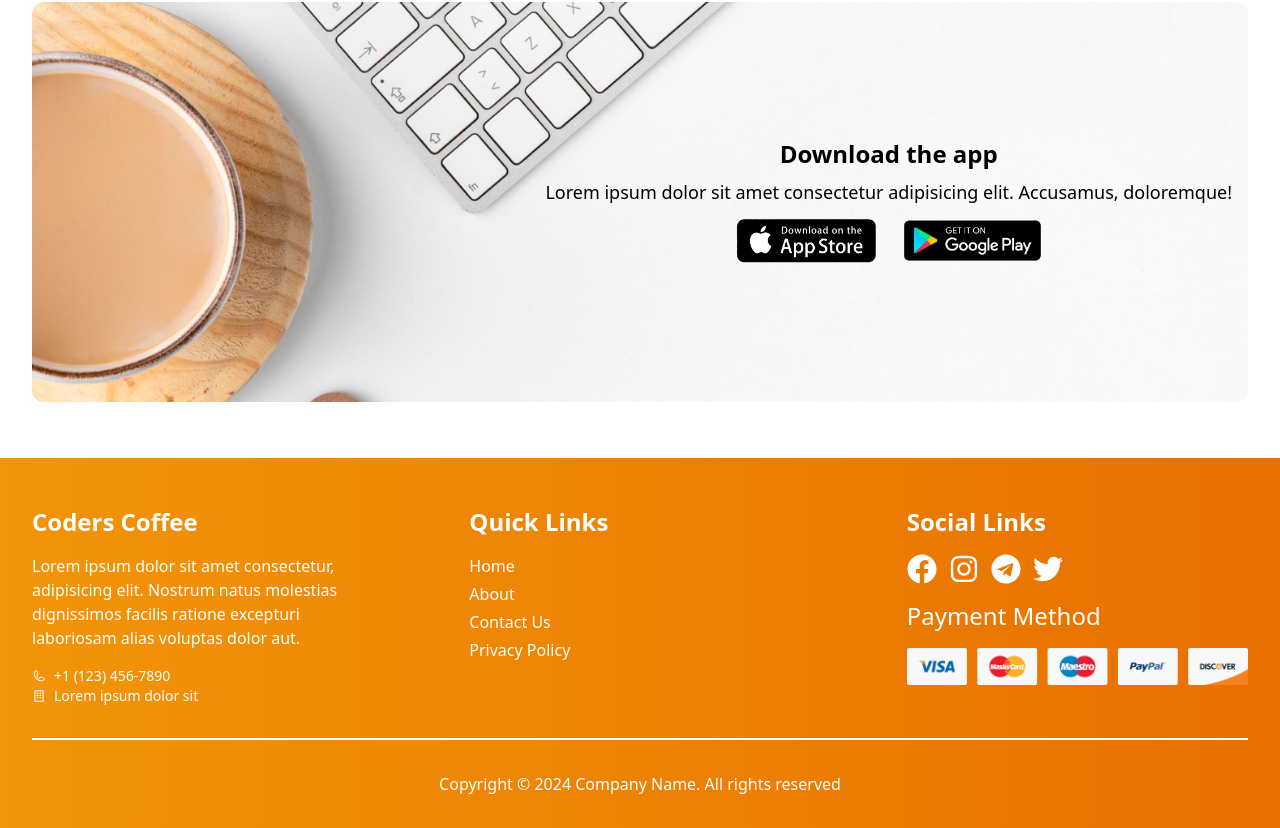
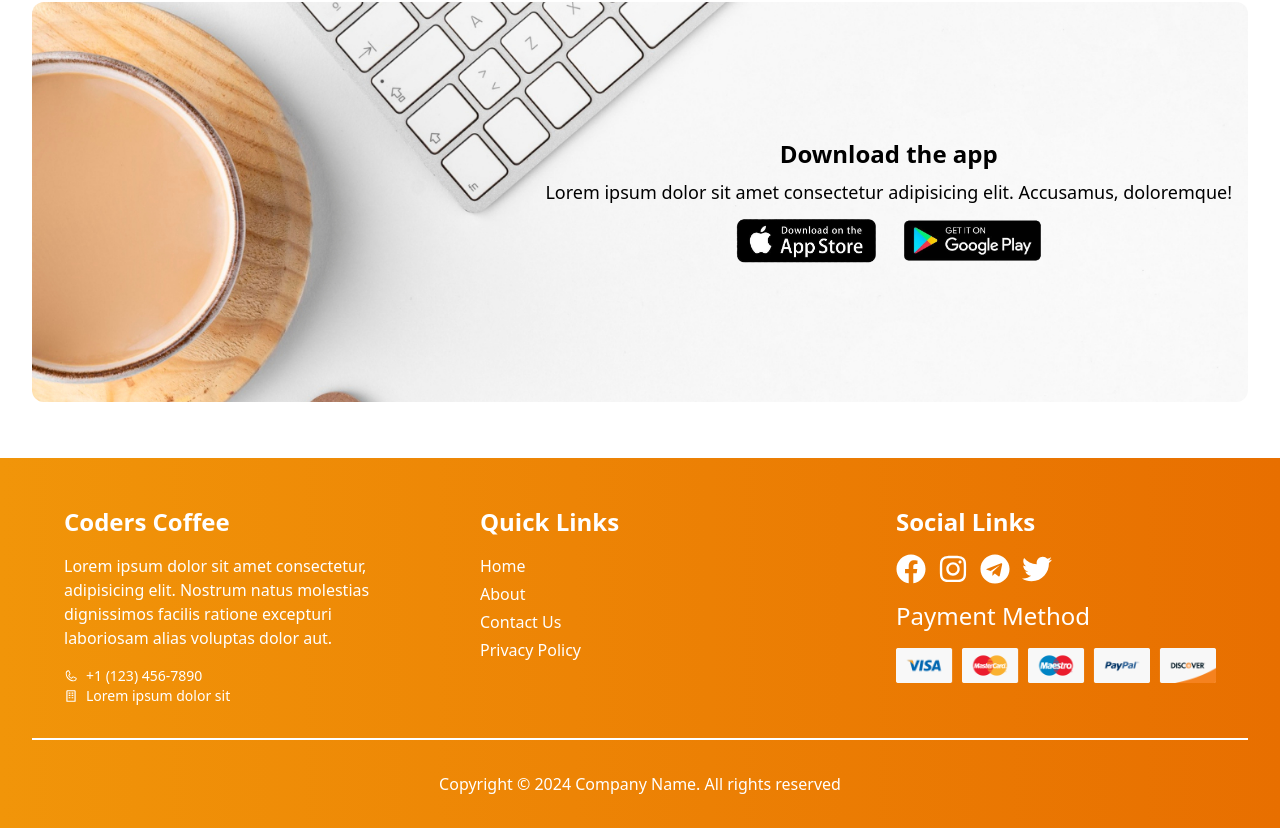
Before and after one commit to Minahil-Muhammad-Moiz/coffeeShop, a React (Vite) app: page / in a window 1280 px wide. Shown: the part 1928-2756 px from the top of the page. Built offline with nearby package versions, Linux system fonts and the light colour scheme.

Commit message:
fixed footer container

```diff
--- a/src/Components/Footer.jsx
+++ b/src/Components/Footer.jsx
@@ -29,11 +29,13 @@ const Footer = () => {
     },
   };
   return (
-    <footer className="contaier bg-gradient-to-r from-primary to-primaryDark pt-12 pb-8 text-white w-full h-auto">
+    <footer className="contaier bg-gradient-to-r from-primary to-primaryDark pt-12 pb-8 text-white ">
+      <div className="container">
+
       <motion.div
         variants={containerVariants}
         initial="hidden"
-        animate={"visible"}
+        whileInView={"visible"}
         className="grid grid-cols-1 sm:grid-cols-2 md:grid-cols-3 gap-8"
       >
         {/* companny details Section */}
@@ -83,6 +85,7 @@ const Footer = () => {
           <img src={Image.Credits} alt="credits" width={400} />
         </motion.div>
       </motion.div>
+      </div>
       {/* Copyright */}
       <div className="container mt-8 ">
         <div className="container border-white border-t-2 text-center pt-8">
```
